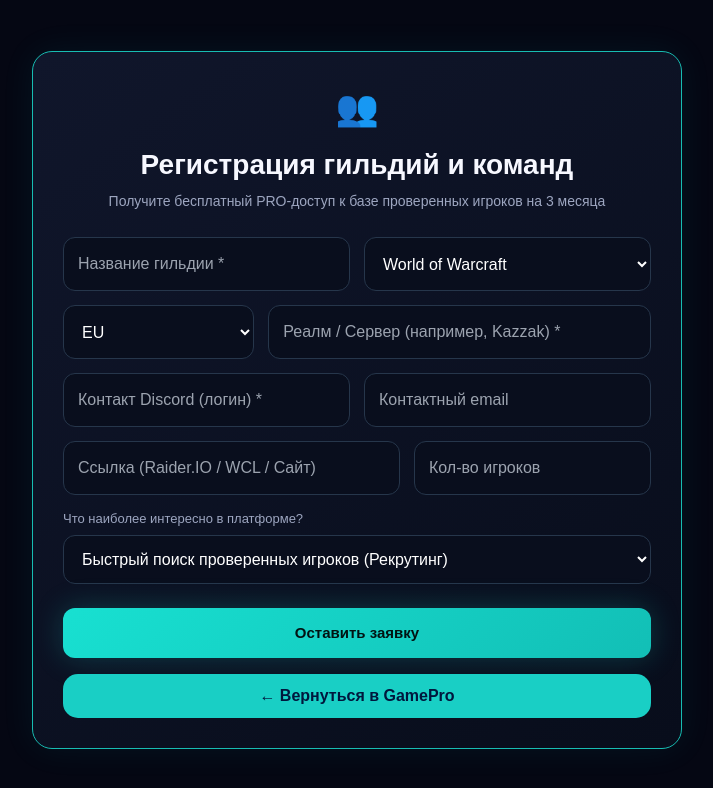
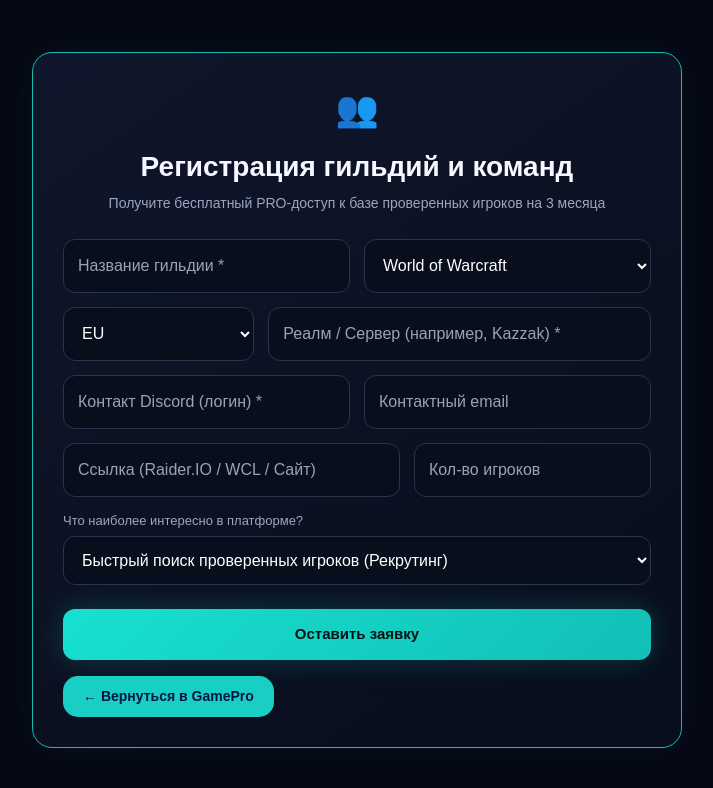
Before and after one commit to vesttrading/gamepro-market, a Next.js app: page /guilds in a window 1280 px wide. Shown: the top 788 px of the page, without its empty margins (283-996 px from the left). Built offline with nearby package versions, Linux system fonts and the light colour scheme.

Commit message:
Update button styles in page.tsx
Adjusted button styles for improved appearance.

```diff
--- a/app/guilds/page.tsx
+++ b/app/guilds/page.tsx
@@ -66,7 +66,7 @@ const btnBack: React.CSSProperties = {
   color: "#00173d",      // Темно-синий/черный цвет текста для читаемости
   fontWeight: "bold",
   borderRadius: "15px",
-  width: "100%",
+  fontSize: "14px",
   marginTop: "16px",
   textDecoration: "none",
   cursor: "pointer",
```
